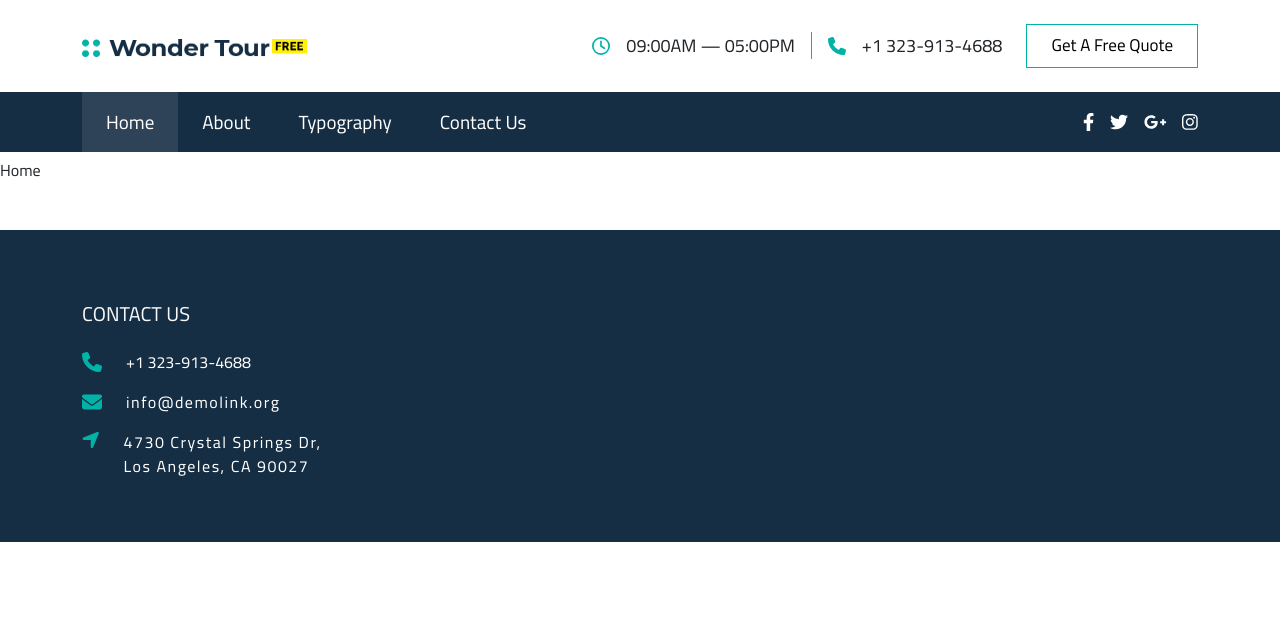
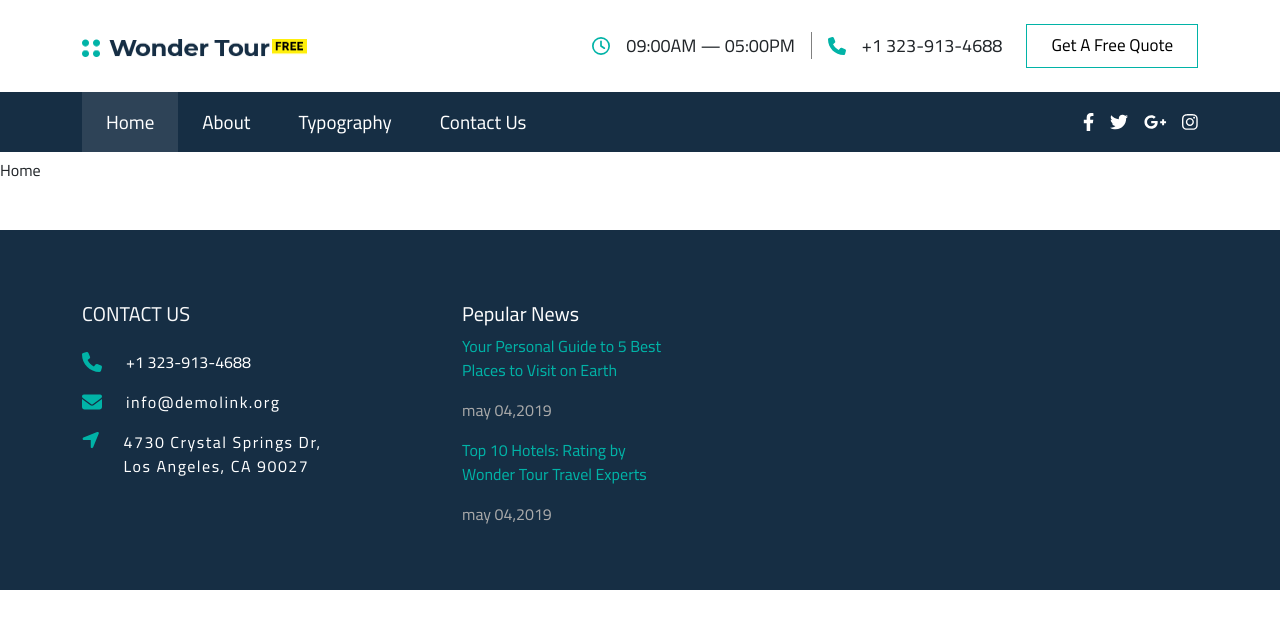
Before and after one commit to Gamal-Ramadan-1/Wonder-Tour, a React (Create React App) app: page / in a window 1280 px wide. Shown: the top 628 px of the page. Built offline with nearby package versions, Linux system fonts and the light colour scheme; a web font is replaced by a local one.

Commit message:
Add Pepular-News Section In Footer Section

```diff
--- a/src/components/Footer/Footer.js
+++ b/src/components/Footer/Footer.js
@@ -6,26 +6,40 @@ const Footer = () => {
             <footer>
                 <div className="container">
                     <div className="row py-5 gy-4 mt-5">
-                        <div className="col-lg-4 col-md-6 col-sm-12 contact-us">
-                            <h5 className='text-uppercase text-light mb-4'>contact us</h5>
+                        <div className="col-lg-4 col-md-12 col-sm-12 contact-us">
+                            <h5 className='text-uppercase text-light mb-4 text-lg-start text-center'>contact us</h5>
+                            <div className='ms-lg-0 ms-5 ps-lg-0 ps-5 content'>
                                 <p className='d-flex align-items-center'>
                                     <i className="fa-solid fa-phone me-4"></i>
-                                <a href="#">+1 323-913-4688</a>
+                                    <a href="http//Google.com">+1 323-913-4688</a>
                                 </p>
                                 <p className='d-flex align-items-center'>
-                                <i class="fa-solid fa-envelope me-4"></i>
-                                <a href="#" style={{ letterSpacing: '1.5px' }}>info@demolink.org</a>
+                                    <i className="fa-solid fa-envelope me-4"></i>
+                                    <a href="http//Google.com" style={{ letterSpacing: '1.5px' }}>info@demolink.org</a>
                                 </p>
                                 <p className='d-flex align-items-start'>
-                            <i class="fa-solid fa-location-arrow me-4"></i>
-                                <a href="#" style={{ letterSpacing: '1.5px' }}>
+                                    <i className="fa-solid fa-location-arrow me-4 location-icon"></i>
+                                    <a href="http//Google.com" style={{ letterSpacing: '1.5px' }}>
                                         <span>4730 Crystal Springs Dr,</span>
                                         <br />
                                         <span>Los Angeles, CA 90027</span>
                                     </a>
                                 </p>
                             </div>
-                        <div className="col-lg-4 col-md-6 col-sm-12"></div>
+                        </div>
+                        <div className="col-lg-4 col-md-6 col-sm-12 pepular-news">
+                            <h5 className='text-lg-start text-center'>pepular news</h5>
+                            <div className='ms-lg-0 ms-5 ps-lg-0 ps-5 content'>
+                                <p>
+                                    <a href='http//Google.com' className='mb-1'>Your Personal Guide to 5 Best <br className='d-lg-block d-inline-block' />  Places to Visit on Earth </a>
+                                </p>
+                                <p className='date'>may 04,2019</p>
+                                <p>
+                                    <a href='http//Google.com' className='mb-1'>Top 10 Hotels: Rating by <br className='d-lg-block d-inline-block' /> Wonder Tour Travel Experts </a>
+                                </p>
+                                <p className="date">may 04,2019</p>
+                            </div>
+                        </div>
                         <div className="col-lg-4 col-md-6 col-sm-12"></div>
                     </div>
                 </div>
--- a/src/components/Footer/Footer.scss
+++ b/src/components/Footer/Footer.scss
@@ -3,6 +3,28 @@
 footer {
     background-color: $Dark-Color;
     .contact-us {
+        @media screen and (width: 768px) {
+            .content {
+                display: flex;
+                justify-content: space-around;
+                align-items: center;
+                padding: 0px !important;
+                margin: 0px !important;
+                .location-icon {
+                    margin-top: 15px !important;
+                }
+            }
+            h5 {
+                text-align: left !important;
+            }
+        }
+        @media screen and (width: 426px) {
+            .content {
+                .location-icon {
+                    margin-top: 0px !important;
+                }
+            }
+        }
         i,
         svg {
             color: $Sucsess-Color;
@@ -18,6 +40,31 @@ footer {
             transition: all 0.3s ease-in-out;
         }
     }
+    .pepular-news {
+        @media screen and (width: 768px) {
+            .content {
+                padding: 0px !important;
+                margin: 0px !important;
+            }
+            h5 {
+                text-align: left !important;
+            }
+        }
+        h5 {
+            color: white;
+            text-transform: capitalize;
+        }
+        a {
+            color: $Sucsess-Color;
+            text-decoration: none;
+        }
+        a:hover {
+            color: #50ba87;
+        }
+        .date {
+            color: #aaa;
+        }
+    }
 }
 
 .copyright {
```
Lines whose indentation alone changed are shown as unchanged.
